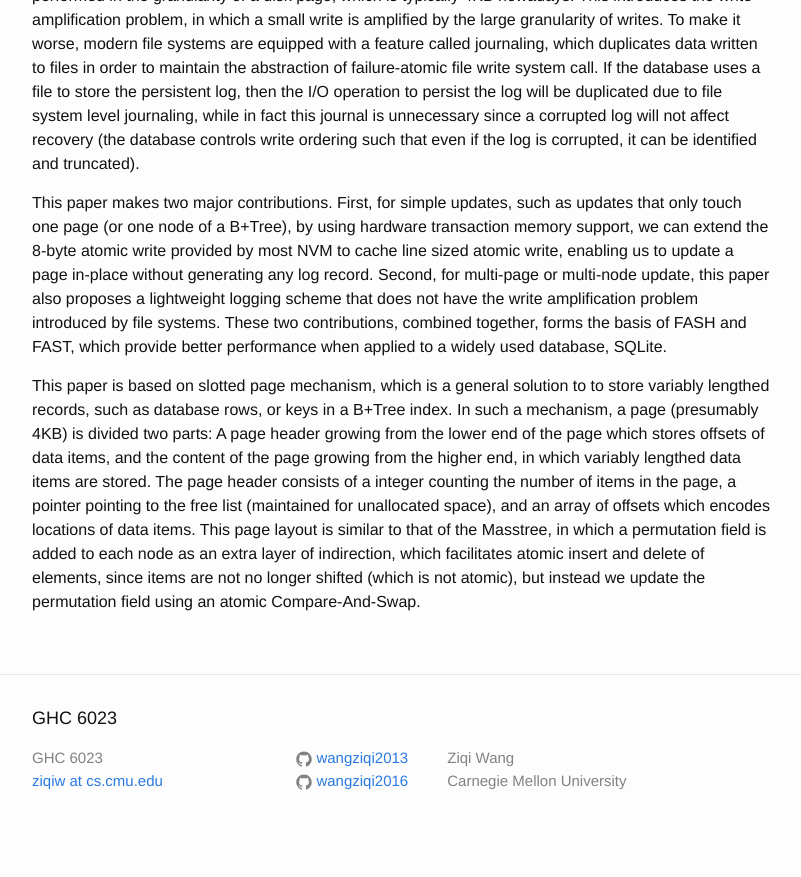
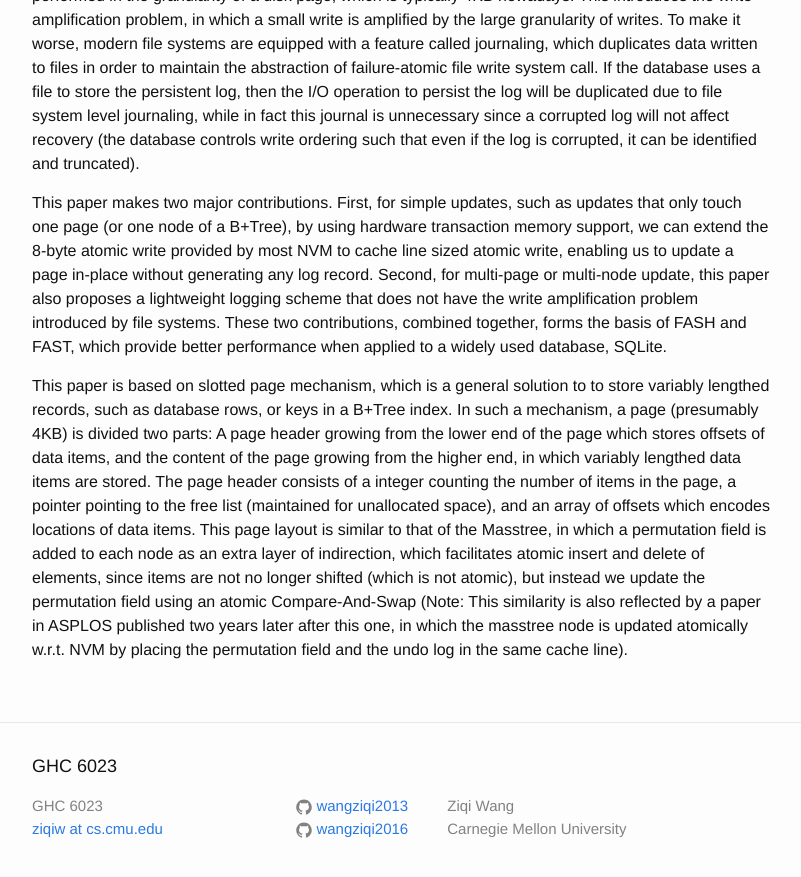
Before and after one commit to wangziqi2013/wangziqi2013.github.io, a Jekyll site: the page built from _posts/2019-10-25-fash-fast.markdown, in a window 1280 px wide and 900 px high, scrolled down 580 px. Shown: the top 877 px of the window, without its empty margins (238-1039 px from the left). Built offline with Jekyll 4.4.1, drawn with Linux system fonts in a browser that asks for light colours; before the commit the page ends 1432 px from its top, so only the background shows below that.

Commit message:
Adding note

```diff
--- a/_posts/2019-10-25-fash-fast.markdown
+++ b/_posts/2019-10-25-fash-fast.markdown
@@ -38,4 +38,6 @@ of items in the page, a pointer pointing to the free list (maintained for unallo
 which encodes locations of data items. This page layout is similar to that of the Masstree, in which a permutation field
 is added to each node as an extra layer of indirection, which facilitates atomic insert and delete of elements, since
 items are not no longer shifted (which is not atomic), but instead we update the permutation field using an atomic
-Compare-And-Swap.
+Compare-And-Swap (Note: This similarity is also reflected by a paper in ASPLOS published two years later after this one,
+in which the masstree node is updated atomically w.r.t. NVM by placing the permutation field and the undo log in the
+same cache line).
```
